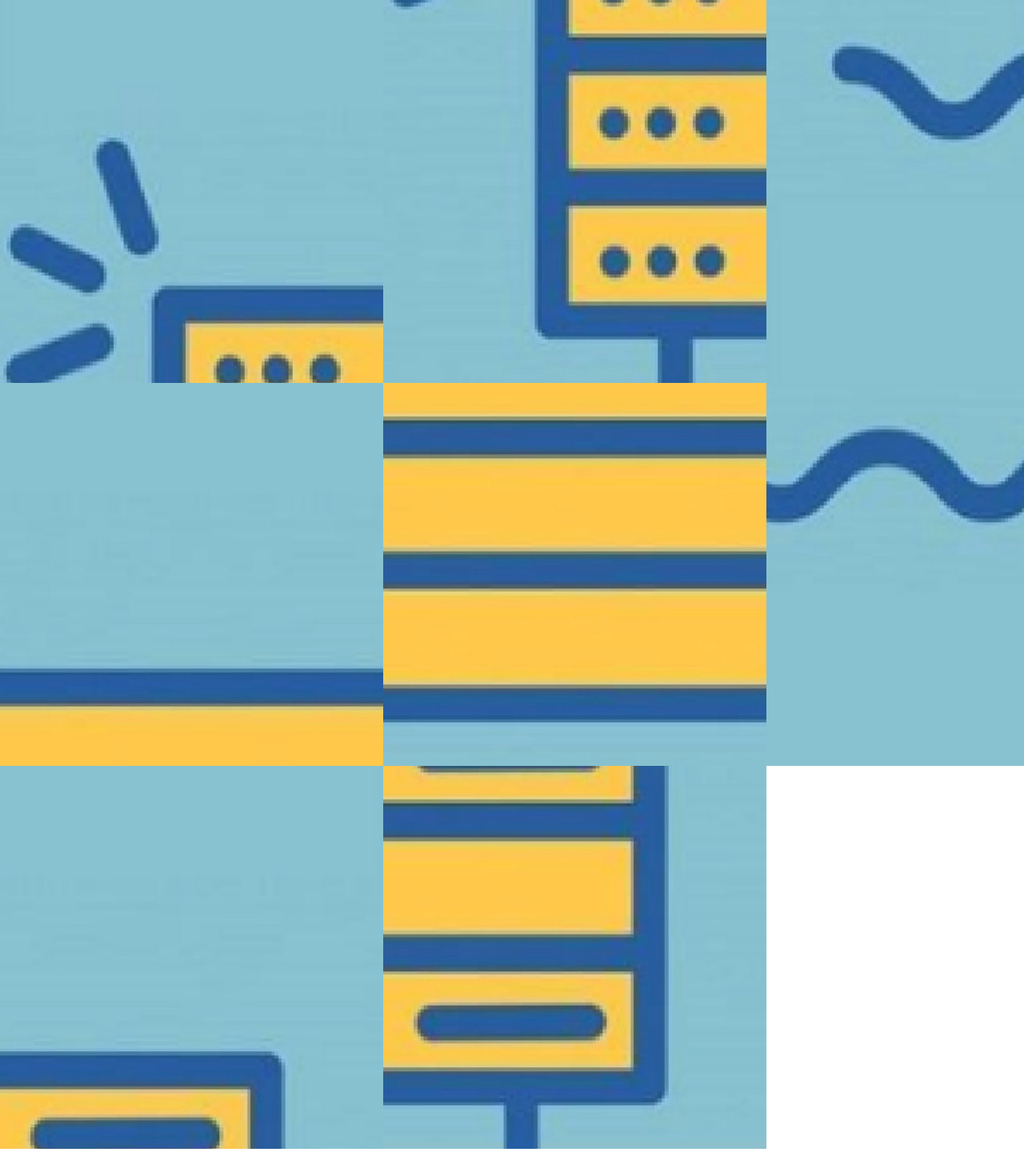
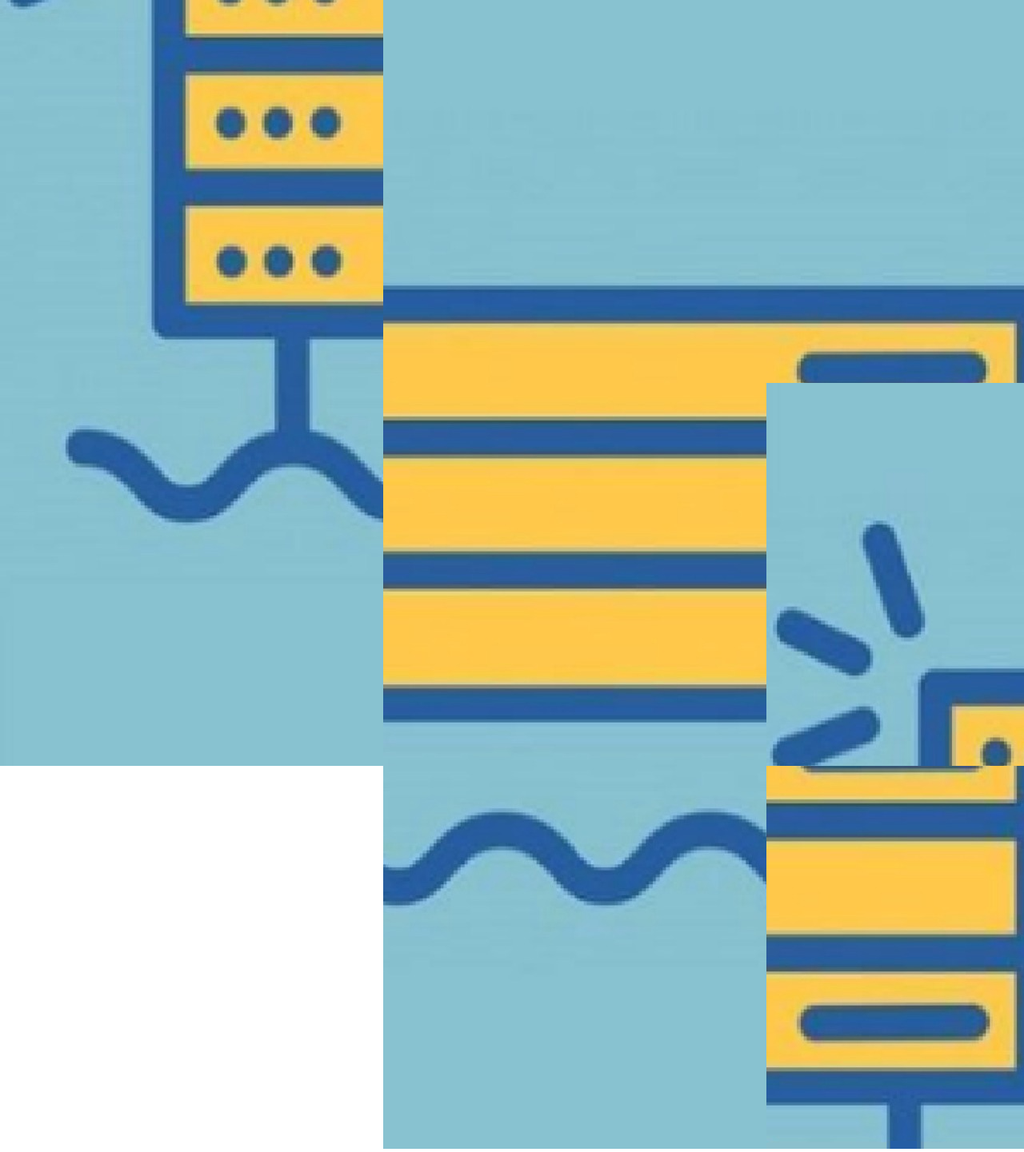
Before and after one commit to oussema-fatnassi/runtrackJs, a plain HTML site: page jour03/job03/index.html in a window 1280 px wide. Shown: the top 1441 px of the page at 80% size. Drawn offline with nearby package versions, Linux system fonts and the light colour scheme.

Commit message:
job03 without win condition

```diff
--- a/jour03/job03/index.html
+++ b/jour03/job03/index.html
@@ -20,39 +20,30 @@ Un bouton “Recommencer” apparaît et permet de relancer une partie. -->
     <body>
         <main>
             <div id="game">
-                <div id="row1">
-                    <div id="1">
-                        <img src="1.jpg">
+                <div id="col1">
+                    <div id="row1col1">
                     </div>
-                    <div id="2">
-                        <img src="2.jpg">
+                    <div id="row2col1">
                     </div>
-                    <div id="3">
-                        <img src="3.jpg">
+                    <div id="row3col1">
                     </div>
                 </div>
 
-                <div id="row2">
-                    <div id="4">
-                        <img src="4.jpg">
+                <div id="col2">
+                    <div id="row1col2">
                     </div>
-                    <div id="5">
-                        <img src="5.jpg">
+                    <div id="row2col2">
                     </div>
-                    <div id="6">
-                        <img src="6.jpg">
+                    <div id="row3col2">
                     </div>
                 </div>
 
-                <div id="row3">
-                    <div id="7">
-                        <img src="7.jpg">
+                <div id="col3">
+                    <div id="row1col3">
                     </div>
-                    <div id="8">
-                        <img src="8.jpg">
+                    <div id="row2col3">
                     </div>
                     <div id ="empty">
-                        <img src="empty.jpg">
                     </div>
                 </div>
             </div>
--- a/jour03/job03/script.js
+++ b/jour03/job03/script.js
@@ -11,21 +11,108 @@
 
 $(document).ready(function() {
 
-    function move(){
+    var moves = 0;
+    function initialize() {
+        moves = 0;
+        shuffle();
+    }
+    initialize();
+
+    function move(clickedTile) {
         var empty = $('#empty');
         var emptyPos = empty.position();
-        var tile = $(this);
+        var tile = clickedTile;
         var tilePos = tile.position();
-        console.log(tilePos);
-        console.log(Math.abs(tilePos.top - emptyPos.top))
+        var tileImage = tile.css('background-image');
+        var emptyImage = empty.css('background-image');
 
-        if(tilePos.left == emptyPos.left){
-            tile.css('top', emptyPos.top);
-            tile.css('left', emptyPos.left);
-            empty.css('top', tilePos.top);
-            empty.css('left', tilePos.left);
+        var diffX = Math.abs(tilePos.left - emptyPos.left);
+        var diffY = Math.abs(tilePos.top - emptyPos.top);
+
+        if ((diffX === 0 && diffY === 479) || (diffX === 479 && diffY === 0)) {
+            tile.css('background-image', emptyImage);
+            empty.css('background-image', tileImage);
+
+            var tileId = tile.attr('id');
+            tile.attr('id', 'empty');
+            empty.attr('id', tileId);
+            moves++;
+        }
+        checkVictory();
+        console.log('moves'+moves);
+
+
+    }
+
+    function shuffle() {
+        var tiles = $('[id^="col"] [id]');
+        var lastTileId;
+
+        for (var i = 0; i < 30; i++) {
+            var random = Math.floor(Math.random() * tiles.length);
+            var tile = tiles.eq(random);
+
+            while (tile.attr('id') === lastTileId || !isValidMove(tile)) {
+                random = Math.floor(Math.random() * tiles.length);
+                tile = tiles.eq(random);
+            }
+
+            move(tile);
+            lastTileId = tile.attr('id');
         }
     }
 
-    $('[id^="row"] [id]').click(move);
+    function isValidMove(tile) {
+        var empty = $('#empty');
+        var emptyPos = empty.position();
+        var tilePos = tile.position();
+        var diffX = Math.abs(tilePos.left - emptyPos.left);
+        var diffY = Math.abs(tilePos.top - emptyPos.top);
+        return (diffX === 0 && diffY === 479) || (diffX === 479 && diffY === 0);
+    }
+
+
+
+    function checkVictory() {
+        if (moves>30 && correct == 8){
+
+        var tiles = $('[id^="col"] [id]');
+        var correct = 0;
+
+        for (var i = 0; i < tiles.length; i++) {
+            var tile = tiles.eq(i);
+            var tileId = tile.attr('id');
+            var tileBg = tile.css('background-image');
+
+            if (tileId === 'row1col1' && tileBg.includes('1.jpg')) {
+                correct++;
+            } else if (tileId === 'row1col2' && tileBg.includes('2.jpg')) {
+                correct++;
+            } else if (tileId === 'row1col3' && tileBg.includes('3.jpg')) {
+                correct++;
+            } else if (tileId === 'row2col1' && tileBg.includes('4.jpg')) {
+                correct++;
+            } else if (tileId === 'row2col2' && tileBg.includes('5.jpg')) {
+                correct++;
+            } else if (tileId === 'row2col3' && tileBg.includes('6.jpg')) {
+                correct++;
+            } else if (tileId === 'row3col1' && tileBg.includes('7.jpg')) {
+                correct++;
+            } else if (tileId === 'row3col2' && tileBg.includes('8.jpg')) {
+                correct++;
+            }
+        }
+
+        if (correct === 8) {
+            alert('You won!');
+        }
+    }
+    }
+
+
+    $('#game').on('click', '[id^="col"] [id]', function() {
+        move($(this));
+    });
+
+
 });
--- a/jour03/job03/style.css
+++ b/jour03/job03/style.css
@@ -14,3 +14,85 @@ html, body {
     margin: 0;
     padding: 0;
 }
+
+#row1col1 {
+    width: 479px;
+    height: 479px;
+    margin: 0px;
+    padding: 0px;
+    line-height: 0px;
+    background-image : url('1.jpg');
+
+}
+#row2col1 {
+    width: 479px;
+    height: 479px;
+    margin: 0px;
+    padding: 0px;
+    line-height: 0px;
+    background-image : url('4.jpg');
+
+}
+#row3col1 {
+    width: 479px;
+    height: 479px;
+    margin: 0px;
+    padding: 0px;
+    line-height: 0px;
+    background-image : url('7.jpg');
+
+}
+#row1col2 {
+    width: 479px;
+    height: 479px;
+    margin: 0px;
+    padding: 0px;
+    line-height: 0px;
+    background-image : url('2.jpg');
+
+}
+#row2col2 {
+    width: 479px;
+    height: 479px;
+    margin: 0px;
+    padding: 0px;
+    line-height: 0px;
+    background-image : url('5.jpg');
+
+}
+#row3col2 {
+    width: 479px;
+    height: 479px;
+    margin: 0px;
+    padding: 0px;
+    line-height: 0px;
+    background-image : url('8.jpg');
+
+}
+#row1col3 {
+    width: 479px;
+    height: 479px;
+    margin: 0px;
+    padding: 0px;
+    line-height: 0px;
+    background-image : url('3.jpg');
+
+}
+#row2col3 {
+    width: 479px;
+    height: 479px;
+    margin: 0px;
+    padding: 0px;
+    line-height: 0px;
+    background-image : url('6.jpg');
+
+}
+#empty{
+    width: 479px;
+    height: 479px;
+    margin: 0px;
+    padding: 0px;
+    line-height: 0px;
+    background-image : url('empty.jpg');
+
+}
```
